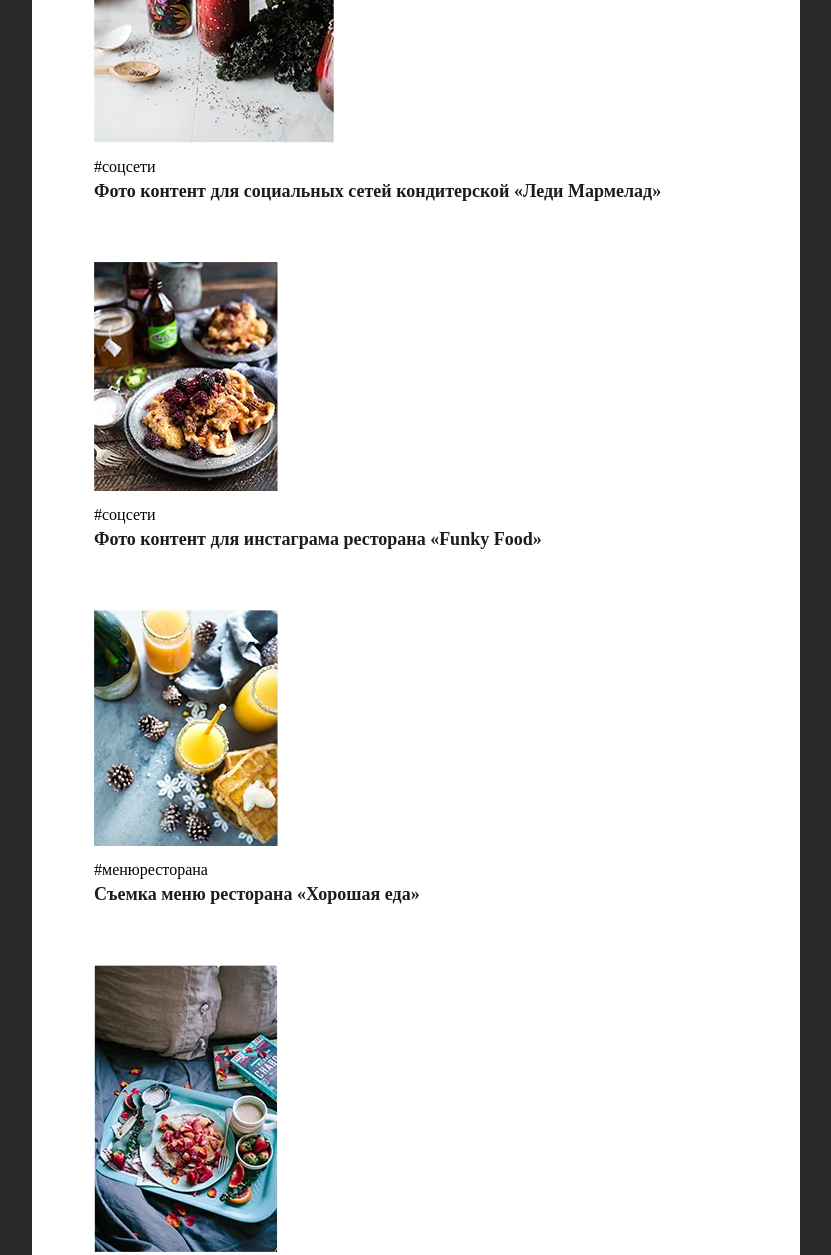
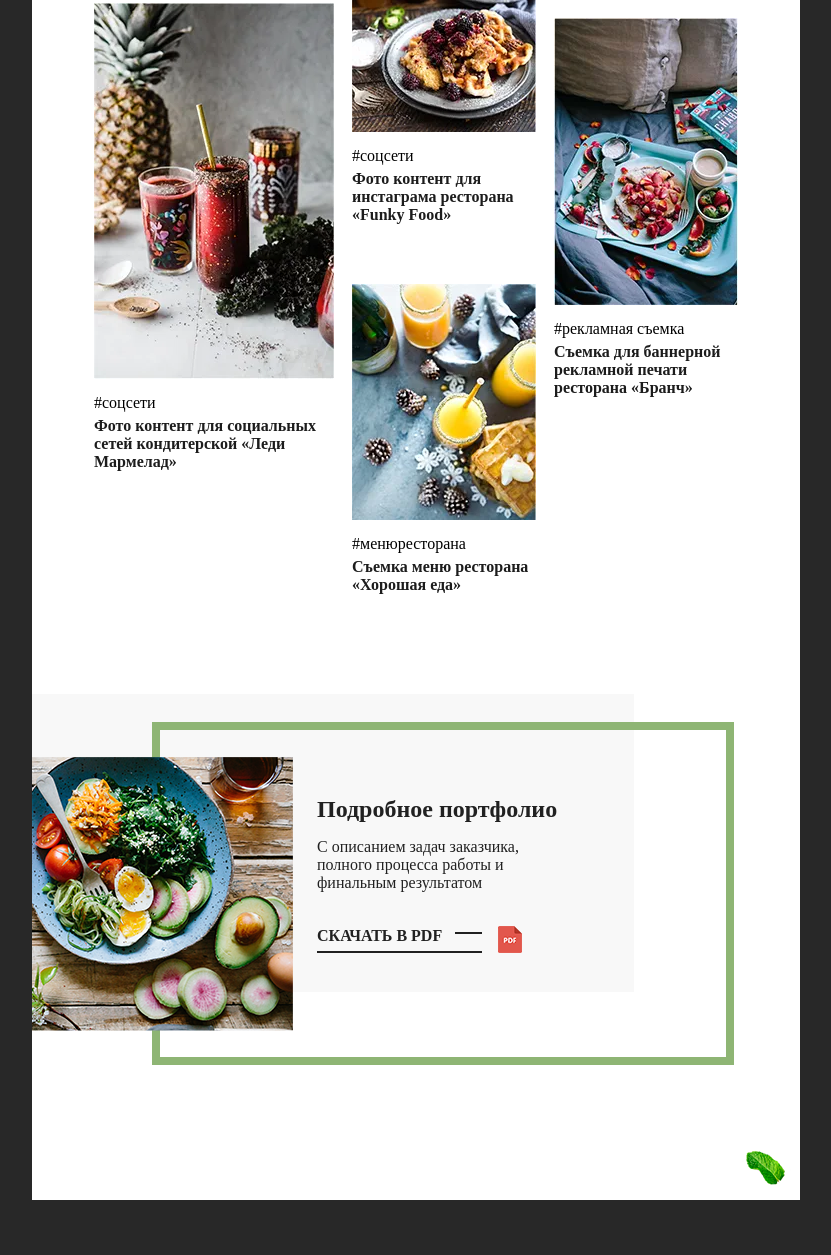
Before and after one commit to AlexanderShpilka/voronina, a website: page src/copy/index.html in a window 1280 px wide. Shown: the part 1257-2512 px from the top of the page, without its empty margins (224-1055 px from the left). After the commit the page ends 2457 px from the top, so only its background shows below. Drawn offline with nearby package versions, Linux system fonts and the light colour scheme; files that its build step writes are made by us from their sources.

Commit message:
Make portfolio section - tablet

```diff
--- a/src/copy/index.html
+++ b/src/copy/index.html
@@ -83,7 +83,7 @@
         <div class="container">
           <h2 class="section__title">Портфолио</h2>
           <div class="works">
-            <div class="works__box">
+            <div class="works__box works__box-1">
               <article class="works__item work-item">
                 <picture class="work-item__picture">
                   <source
@@ -137,7 +137,7 @@
                 </h3>
               </article>
             </div>
-            <div class="works__box">
+            <div class="works__box works__box-2">
               <article class="works__item work-item">
                 <picture class="work-item__picture">
                   <source
@@ -241,7 +241,7 @@
                 </h3>
               </article>
             </div>
-            <div class="works__box">
+            <div class="works__box works__box-3">
               <article class="works__item work-item">
                 <picture class="work-item__picture">
                   <source
@@ -305,7 +305,9 @@
               результатом
             </p>
             <div class="portfolio-details__download">
-              <a class="portfolio-details__link" href="#">Скачать в PDF</a>
+              <a class="portfolio-details__link" href="#" download>
+                Скачать в PDF
+              </a>
             </div>
           </div>
         </div>
--- a/src/sass/blocks/_portfolio-details.scss
+++ b/src/sass/blocks/_portfolio-details.scss
@@ -11,20 +11,47 @@
     background-size: 320px 388px;
   }
 
+  @include tablet {
+    min-height: 371px;
+    margin-top: 40px;
+    background-image: url('../img/work-details-bg-tablet@1x.png');
+
+    @include retina {
+      background-image: url('../img/work-details-bg-tablet@2x.png');
+      background-size: 702px 371px;
+    }
+  }
+
   &__content {
     padding: 0 40px;
     color: #fff;
+
+    @include tablet {
+      flex-grow: 1;
+      padding-right: 220px;
+      padding-bottom: 10px;
+      padding-left: 285px;
+      color: $text-color-primary;
+    }
   }
 
   &__title {
     padding-bottom: 10px;
     font-size: 18px;
     font-weight: 600;
+
+    @include tablet {
+      font-size: 24px;
+    }
   }
 
   &__text {
     padding: 5px 15px 20px 0;
     font-size: 14px;
+
+    @include tablet {
+      font-size: 16px;
+    }
   }
 
   &__download {
@@ -45,6 +72,13 @@
     color: #fff;
     text-transform: uppercase;
 
+    @include tablet {
+      font-size: 16px;
+      font-weight: 600;
+      color: $text-color-primary;
+      border-bottom-color: #212121;
+    }
+
     &::after {
       content: '';
       position: absolute;
@@ -54,6 +88,10 @@
       width: 27px;
       height: 2px;
       background-color: #fff;
+
+      @include tablet {
+        background-color: #212121;
+      }
     }
   }
 }
--- /dev/null
+++ b/src/sass/blocks/_portfolio.scss
@@ -0,0 +1,10 @@
+.portfolio {
+  @include tablet {
+    padding-bottom: 135px;
+    background-image: url('../img/leaf-1.png'), url('../img/leaf-2.png'),
+      url('../img/leaf-3.png'), url('../img/leaf-4.png');
+    background-repeat: no-repeat;
+    background-position: top 107px right 257px, top 255px right 28px,
+      top 151px left 5px, bottom 10px right 5px;
+  }
+}
--- a/src/sass/blocks/_section.scss
+++ b/src/sass/blocks/_section.scss
@@ -1,5 +1,9 @@
 .section {
   padding: 40px 0;
+
+  @include tablet {
+    padding: 75px 0;
+  }
 
   &__title {
     position: relative;
@@ -9,6 +13,11 @@
     color: $text-color-primary;
     text-transform: uppercase;
     text-align: center;
+
+    @include tablet {
+      font-size: 24px;
+      padding: 100px 0 60px;
+    }
 
     &::before {
       content: '';
@@ -20,6 +29,10 @@
       height: 30px;
       background-color: $title-stick-color;
       transform: translateX(-50%);
+
+      @include tablet {
+        height: 40px;
+      }
     }
   }
 }
--- a/src/sass/blocks/_site-top.scss
+++ b/src/sass/blocks/_site-top.scss
@@ -13,6 +13,7 @@
 
   @include tablet {
     min-height: 823px;
+    margin-bottom: 75px;
     background-image: url('../img/hero-tablet@1x.jpg'),
       url('../img/site-top-bg-tablet@1x.jpg');
     background-position: top 162px right 51px, top 0 right 0;
--- a/src/sass/blocks/_work-item.scss
+++ b/src/sass/blocks/_work-item.scss
@@ -8,6 +8,7 @@
 
   &__image {
     display: block;
+    max-width: none;
   }
 
   &__hashtag {
@@ -22,5 +23,9 @@
     font-size: 18px;
     font-weight: 700;
     color: $text-color-secondary;
+
+    @include tablet {
+      font-size: 16px;
+    }
   }
 }
--- a/src/sass/blocks/_works.scss
+++ b/src/sass/blocks/_works.scss
@@ -0,0 +1,28 @@
+.works {
+  @include tablet {
+    display: flex;
+  }
+
+  &__box {
+    @include tablet {
+    }
+  }
+
+  &__box-1 {
+    @include tablet {
+      margin-top: 100px;
+    }
+  }
+
+  &__box-2 {
+    @include tablet {
+      margin: 0 18px;
+    }
+  }
+
+  &__box-3 {
+    @include tablet {
+      margin-top: 115px;
+    }
+  }
+}
--- a/src/sass/global/_global.scss
+++ b/src/sass/global/_global.scss
@@ -14,6 +14,8 @@ body {
   margin: 0;
   font-family: source-serif-pro, serif;
   background-color: #282828;
+
+  // background-color: #eee; // try it
 }
 
 a {
--- a/src/sass/global/_wrapper.scss
+++ b/src/sass/global/_wrapper.scss
@@ -3,6 +3,8 @@
   width: 320px;
   margin: 0 auto;
   background-color: #fff;
+
+  // box-shadow: 0 0 10px 0px rgba(0,0,0,0.3); // try it
 
   @include tablet {
     width: $tablet-width;
--- a/src/sass/main.scss
+++ b/src/sass/main.scss
@@ -20,4 +20,5 @@
 @import 'blocks/section';
 @import 'blocks/works';
 @import 'blocks/work-item';
+@import 'blocks/portfolio';
 @import 'blocks/portfolio-details';
```
Also changed, not shown: src/copy/img/brooke-lark-229136-unsplash@1x.png (added), src/copy/img/leaf-3.png (added), src/copy/img/leaf-4.png (added), src/copy/img/work-details-bg-tablet@1x.png (added), src/copy/img/work-details-bg-tablet@2x.png (added), 1 other file.
